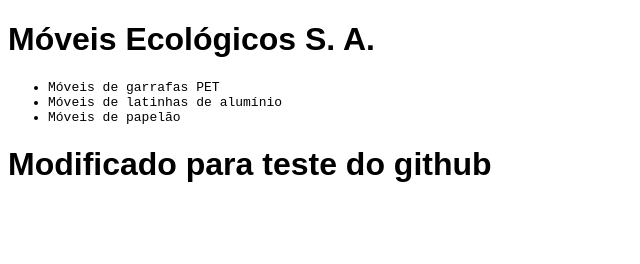
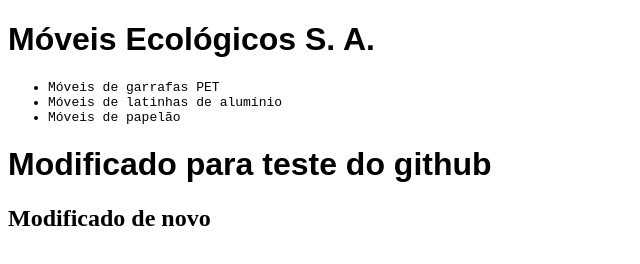
Before and after one commit to lucascosta282/fulanosilva, a plain HTML site: page index.html in a window 1280 px wide. Shown: the whole page, without its empty margins (0-640 px from the left). Drawn offline with Linux system fonts and the light colour scheme.

Commit message:
Teste do commit

```diff
--- a/index.html
+++ b/index.html
@@ -23,3 +23,4 @@
 </html>
 
 <h1>Modificado para teste do github</h1>
+<h2>Modificado de novo</h2>
```
